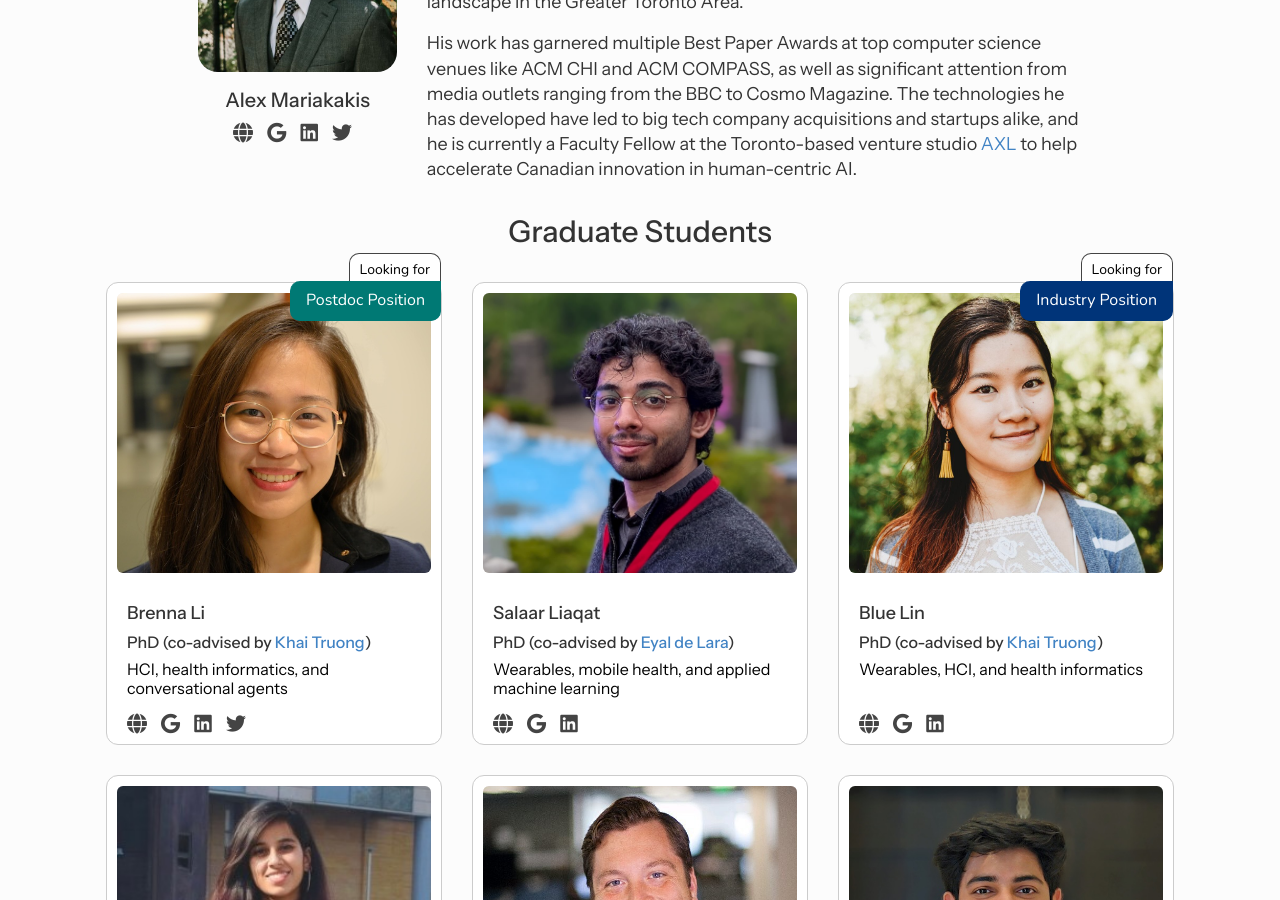
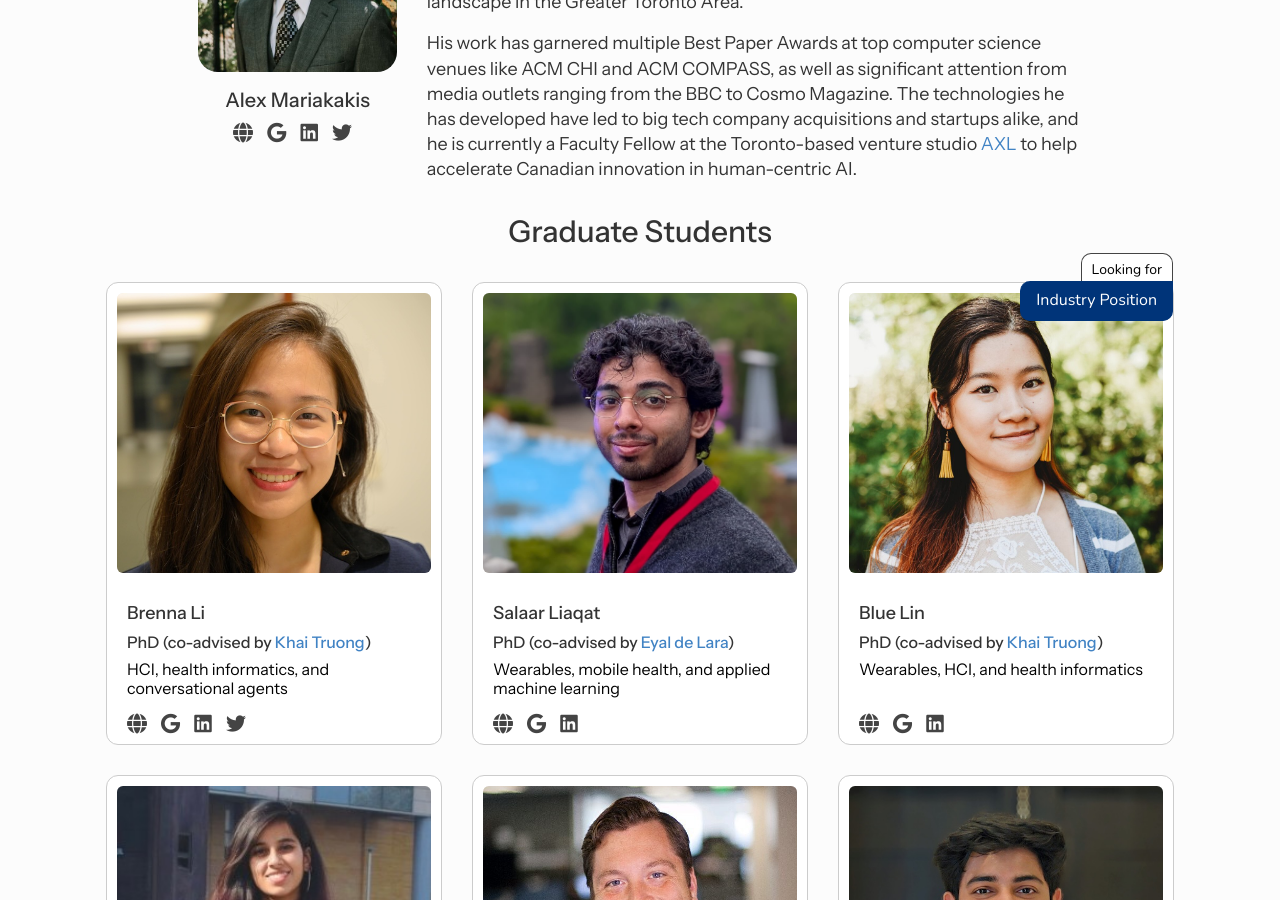
Before and after one commit to chai-toronto/chai-toronto.github.io, a Jekyll site: the page built from our_team/index.html, in a window 1280 px wide and 900 px high, scrolled down 397 px. Built offline with Jekyll 4.4.1, drawn with Linux system fonts in a browser that asks for light colours.

Commit message:
updating brenna

```diff
--- a/_data/members.yml
+++ b/_data/members.yml
@@ -23,7 +23,6 @@
   coadvisor: khai
   shortbio: HCI, health informatics, and conversational agents
   active: true
-  search: postdoc
 
 - id: salaar_liaqat
   name: Salaar Liaqat
```
